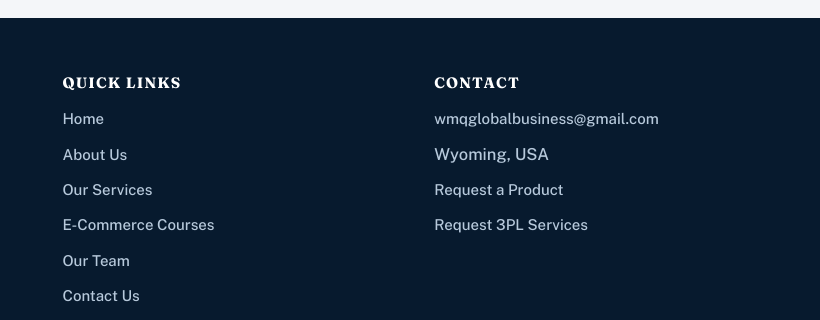
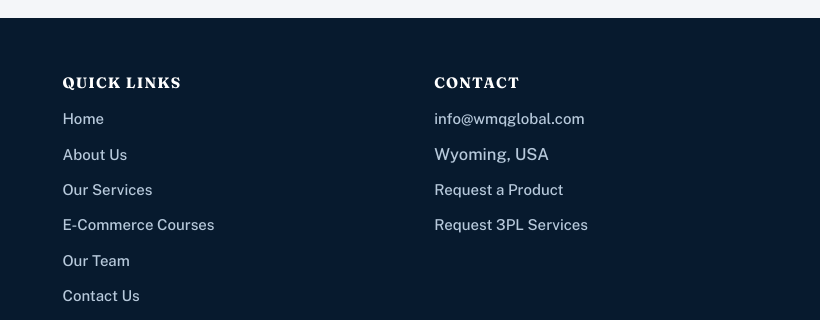
Before and after one commit to wmqglobalbusiness-wq/wmqglobal, a plain HTML site: page index.html in a window 1280 px wide. Shown: the part 7217-7537 px from the top of the page, 460-1280 px from the left. Drawn offline with nearby package versions, Linux system fonts and the light colour scheme.

Commit message:
Update index.html

```diff
--- a/index.html
+++ b/index.html
@@ -765,7 +765,7 @@
           <div>
             <h4>Contact</h4>
             <ul>
-              <li><a href="mailto:wmqglobalbusiness@gmail.com">wmqglobalbusiness@gmail.com</a></li>
+              <li><a href="mailto:info@wmqglobal.com">info@wmqglobal.com</a></li>
               <li>Wyoming, USA</li>
               <li><a href="#product-request">Request a Product</a></li>
               <li><a href="#pl3">Request 3PL Services</a></li>
@@ -788,7 +788,7 @@
         <h3 id="dlgPrivacyTitle">Privacy Policy</h3>
         <p>WMQ GLOBAL LLC respects your privacy. Information you share with us through this website — such as your name, email address, and enquiry details — is used only to respond to your enquiry and discuss the services you asked about.</p>
         <p>We do not sell your personal information. Enquiries sent from this website are prepared in your own email application and delivered to wmqglobalbusiness@gmail.com; no enquiry data is stored on this website.</p>
-        <p>To ask about, correct, or remove information you have shared with us, contact us at <a href="mailto:wmqglobalbusiness@gmail.com">wmqglobalbusiness@gmail.com</a>.</p>
+        <p>To ask about, correct, or remove information you have shared with us, contact us at <a href="mailto:info@wmqglobal.com">info@wmqglobal.com</a>.</p>
         <button class="btn btn-navy btn-sm dlg-close" type="button" data-close>Close</button>
       </div>
     </dialog>
@@ -806,14 +806,14 @@
       <div class="dlg-in">
         <h3 id="dlgRefundTitle">Refund Policy</h3>
         <p>Because every product order, training enrolment, and 3PL arrangement with WMQ GLOBAL LLC is confirmed individually before payment, the refund terms for your specific order or service are agreed with you in writing at the time of confirmation.</p>
-        <p>If anything about a confirmed order or service is not as agreed, contact us at <a href="mailto:wmqglobalbusiness@gmail.com">wmqglobalbusiness@gmail.com</a> and our team will review your case promptly and fairly.</p>
+        <p>If anything about a confirmed order or service is not as agreed, contact us at <a href="mailto:info@wmqglobal.com">info@wmqglobal.com</a> and our team will review your case promptly and fairly.</p>
         <button class="btn btn-navy btn-sm dlg-close" type="button" data-close>Close</button>
       </div>
     </dialog>
 
     <script>
       (function () {
-        var EMAIL = "wmqglobalbusiness@gmail.com";
+        var EMAIL = "info@wmqglobal.com";
 
         /* Scroll reveal */
         var revealEls = document.querySelectorAll(".reveal");
```
